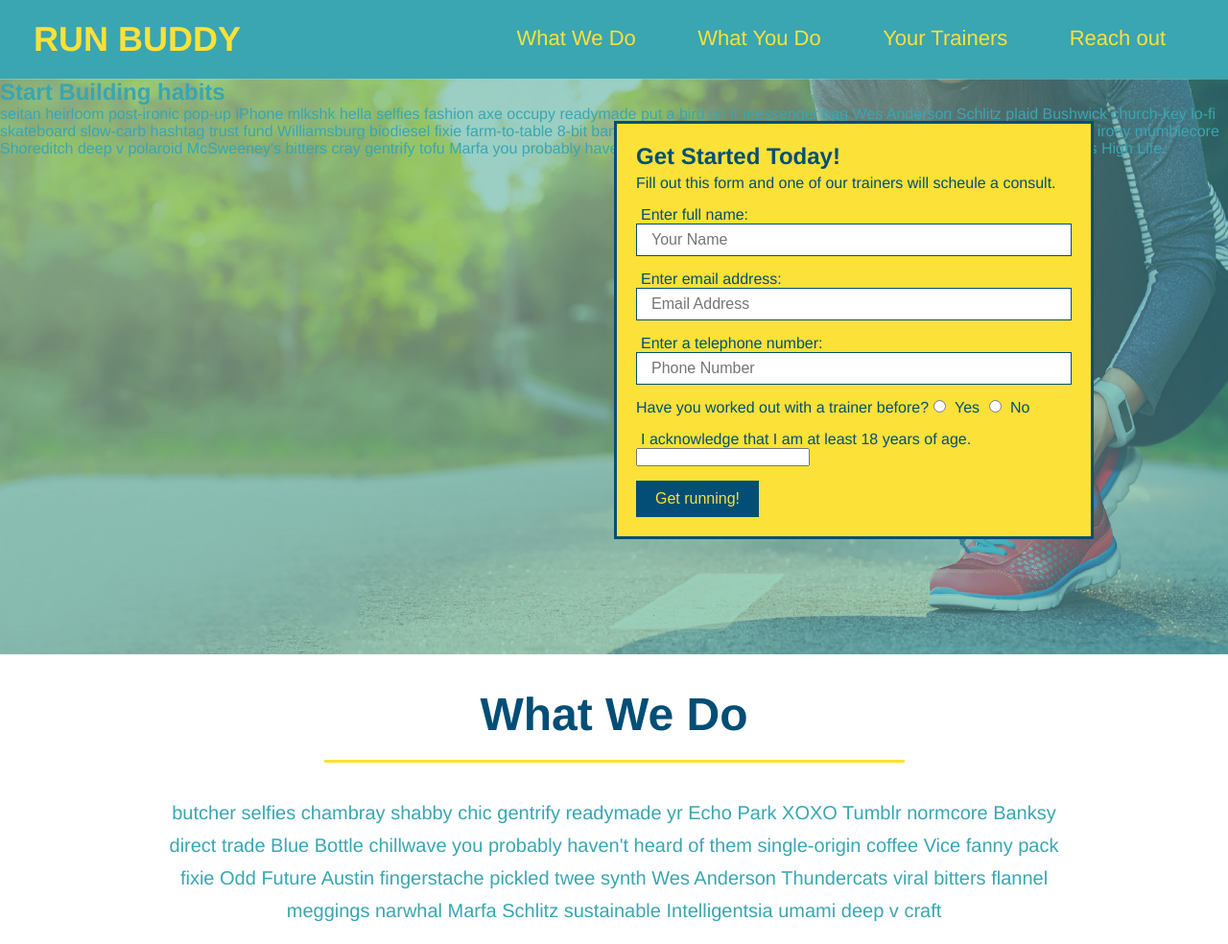
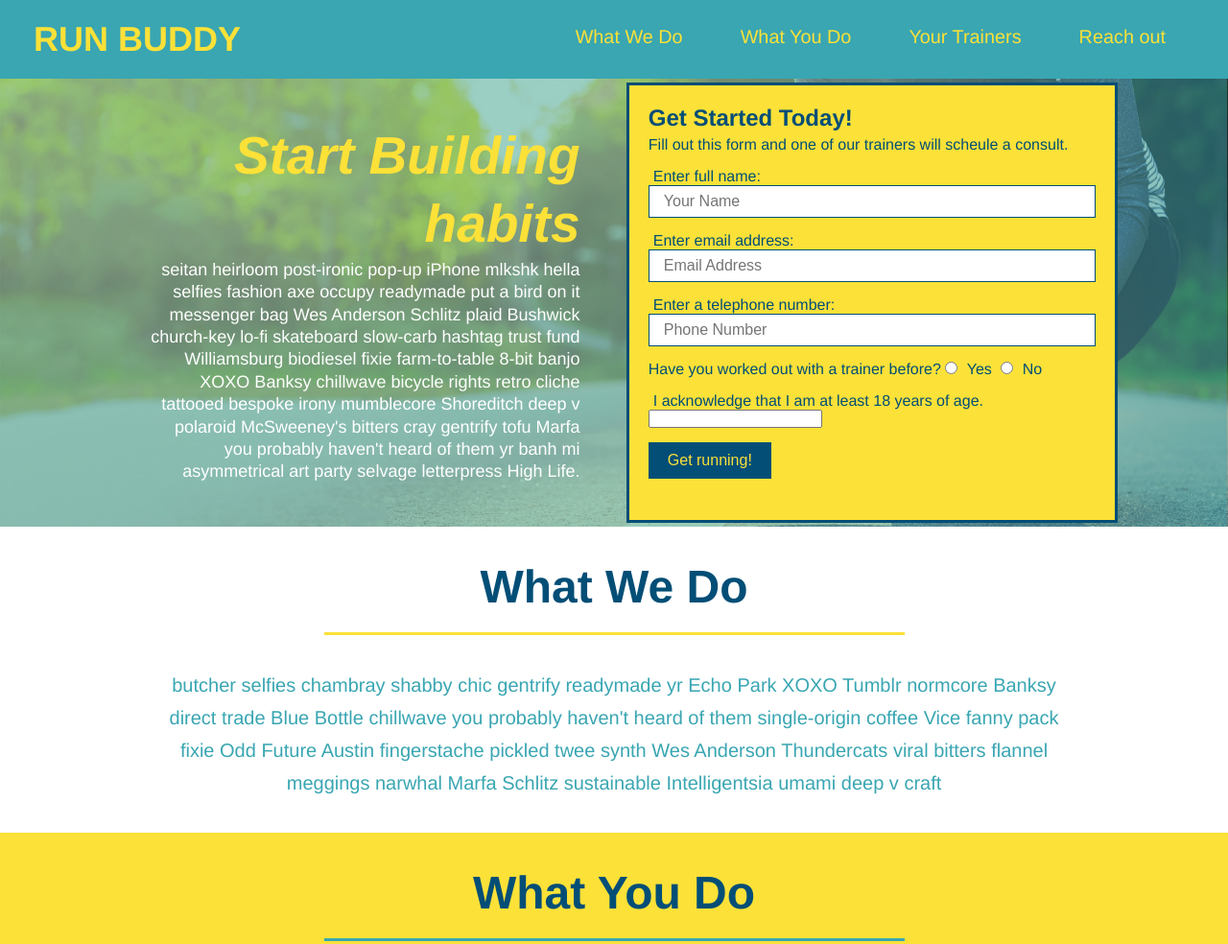
Before and after one commit to ProjectsCodingCamp/Module-1-2-Run-Buddy-Project, a plain HTML site: page index.html in a window 1280 px wide. Shown: the top 984 px of the page at 96% size. Drawn offline with Linux system fonts and the light colour scheme.

Commit message:
modified Hero section

```diff
--- a/assets/css/style.css
+++ b/assets/css/style.css
@@ -42,12 +42,16 @@ header nav {
     margin: 7px 0;
 }
 
-header nav ul li {
-    display: inline;
+header nav ul {
+    display: flex;
+    flex-wrap: wrap;
+    justify-content: space-between;
+    align-items: center;
+    list-style: none;
 }
 
 header nav ul li a {
-    font-size: 22px;
+    font-size: 1.55vw;
     font-weight: lighter;
     margin: 0 30px;
 }
@@ -57,22 +61,37 @@ header nav ul li a {
 /* Hero Style Start */
 .hero {
     background-image: url("../images/hero-bg.jpg");
-    height: 600px;
     background-size: cover;
     background-position: center;
-    position: relative;
+    flex-wrap: wrap;
+    display: flex;
+    justify-content: center;
+}
+
+.hero-cta {
+    width: 35%;
+    text-align: right;
+    margin: 3.5%;
+    color: #fff;
+    font-size: 18px;
+    line-height: 1.3;
+}
+
+.hero-cta h2 {
+    font-style: italic;
+    font-size: 55px;
+    color: var(--primary-color);
 }
 /* Hero Style End */
 
 .hero-form {
-    border: solid 3px #024e76;
+    border: 3px solid #024e76;
     background-color: #fce138;
     padding: 20px;
-    width: 500px;
     color: #024e76;
-    position: absolute;
-    bottom: 120px;
-    right: 140px;
+    margin: 3.5px;
+    width: 40%;
+
 }
 
 .hero-form p {
@@ -105,6 +124,8 @@ header nav ul li a {
     padding: 10px 20px;
     font-size: 16px;
 }
+
+/* Hero section end */
 
 
 /* WHAT WE DO STYLES */
```
